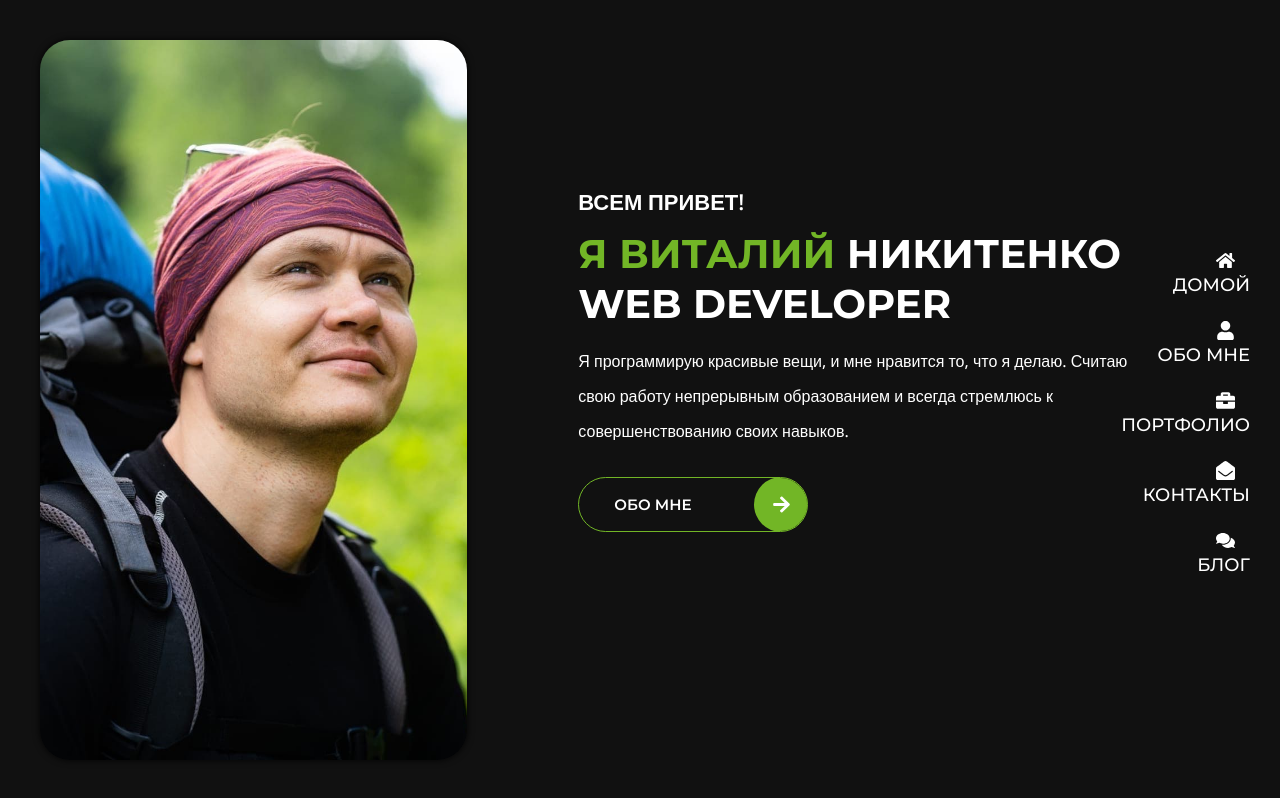
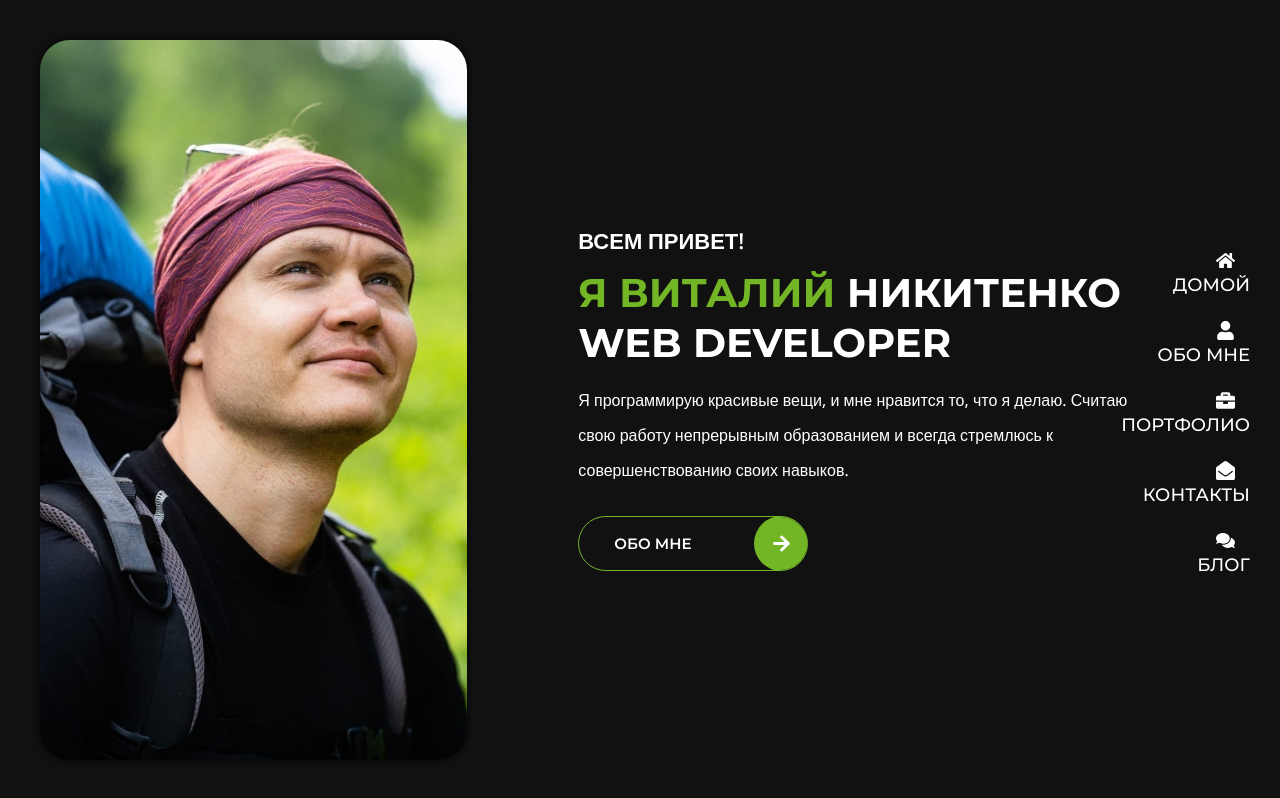
Before and after one commit to nikitenkovit/portfolio-new, a Next.js app: page / in a window 1280 px wide. Built offline with nearby package versions, Linux system fonts and the light colour scheme.

Commit message:
Добавит модальное окно на страницу Портфолио

```diff
--- /dev/null
+++ b/app/components/modal/modal.module.scss
@@ -0,0 +1,3 @@
+.container {
+	background-color: transparent;
+}
--- a/app/components/modal/modal.tsx
+++ b/app/components/modal/modal.tsx
@@ -3,6 +3,7 @@
 import { useRouter } from 'next/navigation';
 import { type ElementRef, useEffect, useRef } from 'react';
 import { createPortal } from 'react-dom';
+import styles from './modal.module.scss';
 
 export function Modal({ children }: { children: React.ReactNode }) {
 	const router = useRouter();
@@ -19,6 +20,17 @@ export function Modal({ children }: { children: React.ReactNode }) {
 	};
 
 	return createPortal(
+		<dialog
+			ref={dialogRef}
+			className={styles.container}
+			onClose={dismissHandler}
+		>
+			{children}
+		</dialog>,
+		document.getElementById('modal-root')!
+	);
+
+	return createPortal(
 		<div className="modal-backdrop">
 			<dialog ref={dialogRef} className="modal" onClose={dismissHandler}>
 				{children}
--- a/app/page.module.scss
+++ b/app/page.module.scss
@@ -1,17 +1,20 @@
+.main {
+	display: flex;
+	flex-direction: column;
+	justify-content: center;
+	height: 100dvh;
+}
+
 .wrapper {
 	width: 100%;
-	min-height: 356px;
-	height: 100dvh;
 	padding: 0 25px;
 	display: flex;
 	flex-direction: column;
 	justify-content: center;
 
 	@media (min-width: $breakpoint-tablet) {
-		min-height: 722px;
-		height: auto;
 		align-items: center;
-		justify-content: flex-start;
+		justify-content: center;
 
 		width: 550px;
 		margin: 0 auto;
--- a/app/page.tsx
+++ b/app/page.tsx
@@ -5,7 +5,7 @@ import styles from './page.module.scss';
 
 export default function Home() {
 	return (
-		<main>
+		<main className={styles.main}>
 			<div className={styles.wrapper}>
 				<div className={styles.photo}>
 					<Image
--- /dev/null
+++ b/app/portfolio/@workModal/(.)work/[slug]/default.tsx
@@ -0,0 +1,3 @@
+export default function Default() {
+	return null;
+}
--- a/app/portfolio/@workModal/(.)works/[slug]/page.tsx
+++ b/app/portfolio/@workModal/(.)work/[slug]/page.tsx
@@ -1,6 +1,6 @@
 import { Modal } from '@/app/components';
 import { Work } from '@/app/lib/types/portfolio.type';
-import WorkPage from '@/app/portfolio/works/[slug]/page';
+import WorkPage from '@/app/portfolio/work/[slug]/page';
 
 export default async function PhotoModal({
 	params,
--- a/app/portfolio/portfolio-item.tsx
+++ b/app/portfolio/portfolio-item.tsx
@@ -28,7 +28,7 @@ export const PortfolioItem = ({ item }: IProps) => {
 
 	return (
 		<li className={styles.container}>
-			<Link href={`/portfolio/works/${item.slug}`} className={styles.link}>
+			<Link href={`/portfolio/work/${item.slug}`} className={styles.link}>
 				<motion.figure
 					className={styles.item}
 					initial="rest"
--- /dev/null
+++ b/app/portfolio/work/[slug]/page.module.scss
@@ -0,0 +1,5 @@
+.container {
+	width: 100px;
+	height: 100px;
+	background-color: transparent;
+}
```
Also changed, not shown: app/portfolio/work/[slug]/page.tsx (added, +17 -0 lines), app/portfolio/works/[slug]/page.tsx (deleted, +0 -13 lines).
